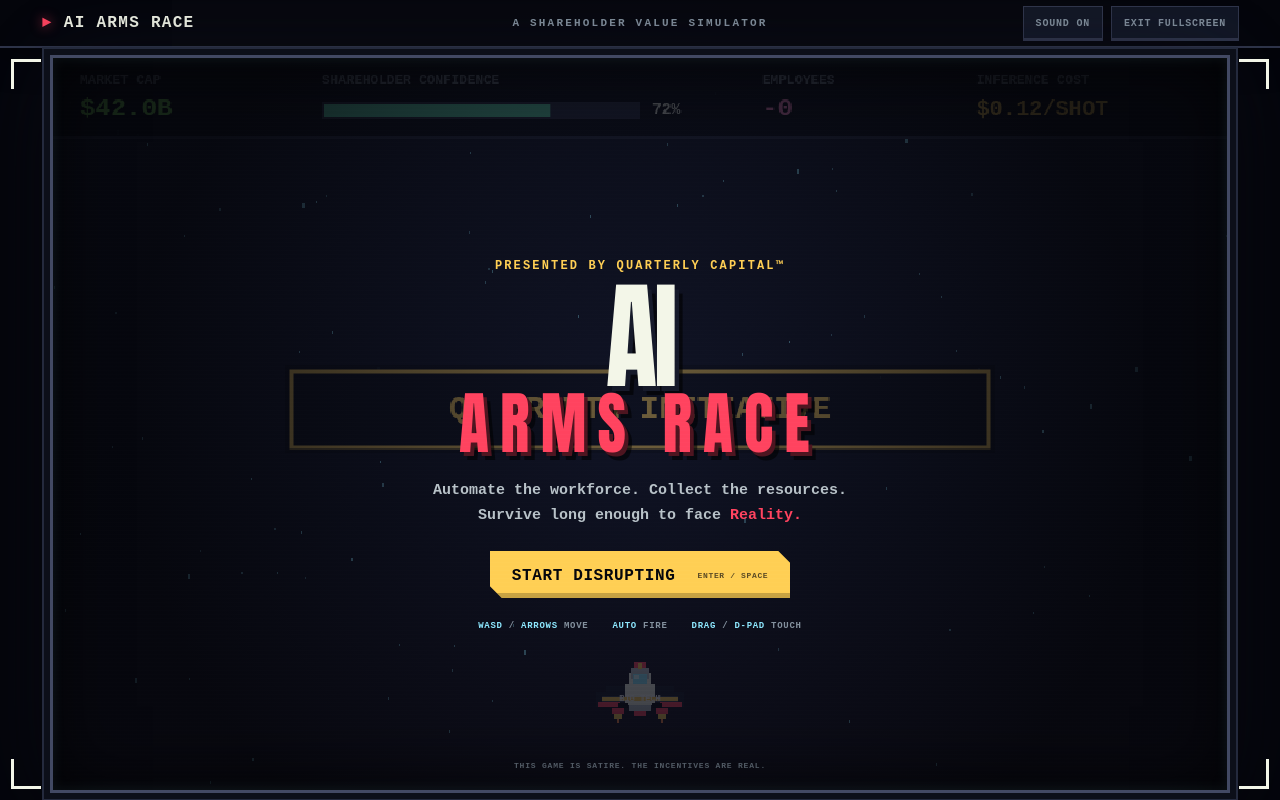
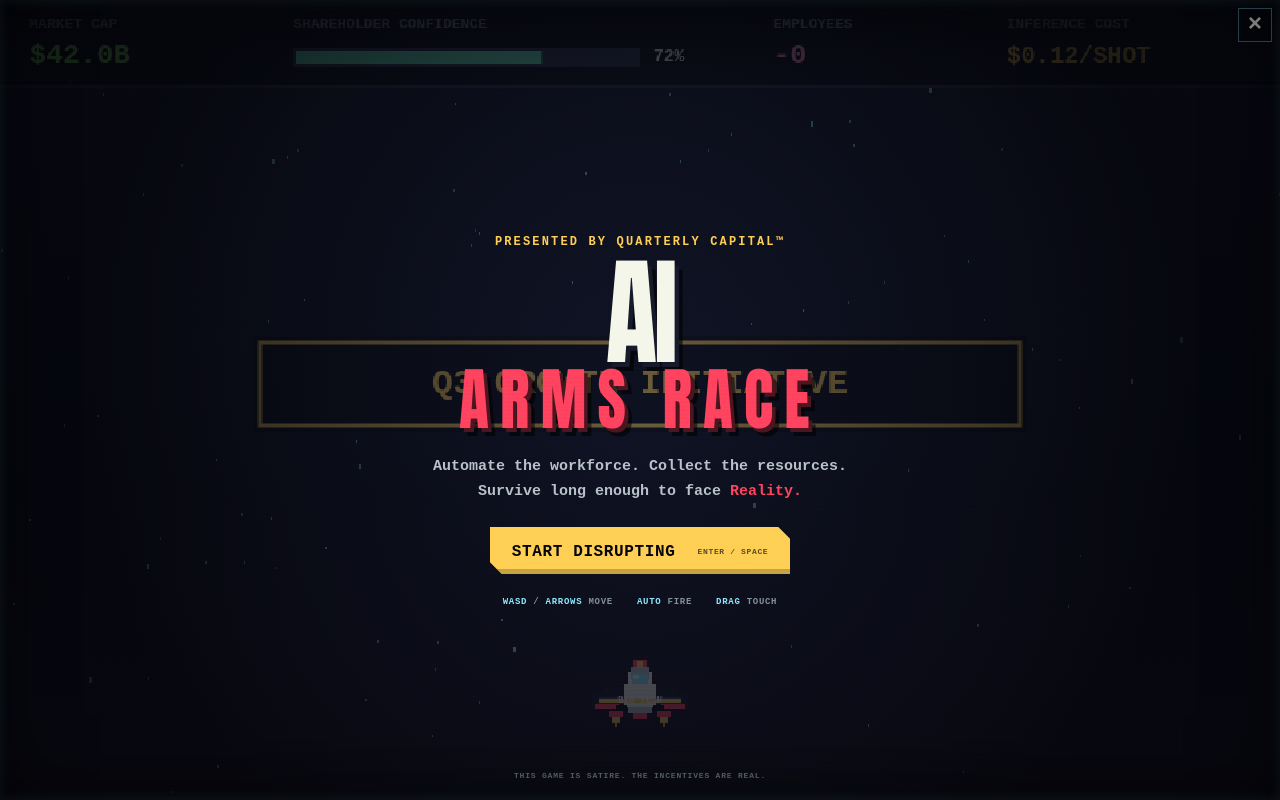
Before and after one commit to rodrigoslino/ai-arms-race, a Next.js app: page / in a window 1280 px wide. Both pictures are taken after a click on the button "FULLSCREEN". Built offline with nearby package versions, Linux system fonts and the light colour scheme.

Commit message:
Make mobile fullscreen edge to edge

```diff
--- a/app/ArmsRaceGame.tsx
+++ b/app/ArmsRaceGame.tsx
@@ -1069,44 +1069,27 @@ export function ArmsRaceGame() {
   }, []);
 
   const toggleExpanded = useCallback(async () => {
-    if (document.fullscreenElement) {
-      await document.exitFullscreen();
+    if (expanded) {
+      if (document.fullscreenElement) await document.exitFullscreen();
       setExpanded(false);
       return;
     }
 
+    setExpanded(true);
     const gamePage = gamePageRef.current;
     if (gamePage?.requestFullscreen) {
       try {
         await gamePage.requestFullscreen();
-        setExpanded(true);
-        return;
       } catch {
         // iOS and embedded browsers may reject native fullscreen.
       }
     }
-
-    setExpanded((current) => !current);
-  }, []);
-
-  const setVirtualKey = useCallback((key: string, active: boolean) => {
-    pointerRef.current.active = false;
-    if (active) keysRef.current.add(key);
-    else keysRef.current.delete(key);
-  }, []);
+  }, [expanded]);
 
   useEffect(() => {
     document.documentElement.classList.toggle("game-expanded", expanded);
     return () => document.documentElement.classList.remove("game-expanded");
   }, [expanded]);
-
-  useEffect(() => {
-    const syncFullscreenState = () => {
-      if (!document.fullscreenElement) setExpanded(false);
-    };
-    document.addEventListener("fullscreenchange", syncFullscreenState);
-    return () => document.removeEventListener("fullscreenchange", syncFullscreenState);
-  }, []);
 
   useEffect(() => {
     const canvas = canvasRef.current;
@@ -1190,6 +1173,17 @@ export function ArmsRaceGame() {
         </div>
       </header>
 
+      {expanded && (
+        <button
+          className="fullscreen-exit"
+          onClick={toggleExpanded}
+          aria-label="Exit fullscreen game"
+          title="Exit fullscreen"
+        >
+          ×
+        </button>
+      )}
+
       <section className="game-shell" aria-label="AI Arms Race game">
         <div className="corner corner-tl" />
         <div className="corner corner-tr" />
@@ -1201,7 +1195,7 @@ export function ArmsRaceGame() {
             width={WIDTH}
             height={HEIGHT}
             className="game-canvas"
-            aria-label="Arcade game area. Move with arrow keys, WASD, touch controls, or by dragging. Firing is automatic."
+            aria-label="Arcade game area. Move with arrow keys, WASD, or by dragging. Firing is automatic."
             onPointerDown={(event) => {
               event.preventDefault();
               pointerRef.current.active = true;
@@ -1222,67 +1216,7 @@ export function ArmsRaceGame() {
           <div className="screen-glow" aria-hidden="true" />
 
           {screen === "playing" && (
-            <>
-              <div className="mobile-controls" aria-label="Touch movement controls">
-                <button
-                  className="touch-key touch-up"
-                  aria-label="Move up"
-                  onPointerDown={(event) => {
-                    event.preventDefault();
-                    event.currentTarget.setPointerCapture(event.pointerId);
-                    setVirtualKey("arrowup", true);
-                  }}
-                  onPointerUp={() => setVirtualKey("arrowup", false)}
-                  onPointerCancel={() => setVirtualKey("arrowup", false)}
-                  onPointerLeave={() => setVirtualKey("arrowup", false)}
-                >
-                  ▲
-                </button>
-                <button
-                  className="touch-key touch-left"
-                  aria-label="Move left"
-                  onPointerDown={(event) => {
-                    event.preventDefault();
-                    event.currentTarget.setPointerCapture(event.pointerId);
-                    setVirtualKey("arrowleft", true);
-                  }}
-                  onPointerUp={() => setVirtualKey("arrowleft", false)}
-                  onPointerCancel={() => setVirtualKey("arrowleft", false)}
-                  onPointerLeave={() => setVirtualKey("arrowleft", false)}
-                >
-                  ◀
-                </button>
-                <button
-                  className="touch-key touch-down"
-                  aria-label="Move down"
-                  onPointerDown={(event) => {
-                    event.preventDefault();
-                    event.currentTarget.setPointerCapture(event.pointerId);
-                    setVirtualKey("arrowdown", true);
-                  }}
-                  onPointerUp={() => setVirtualKey("arrowdown", false)}
-                  onPointerCancel={() => setVirtualKey("arrowdown", false)}
-                  onPointerLeave={() => setVirtualKey("arrowdown", false)}
-                >
-                  ▼
-                </button>
-                <button
-                  className="touch-key touch-right"
-                  aria-label="Move right"
-                  onPointerDown={(event) => {
-                    event.preventDefault();
-                    event.currentTarget.setPointerCapture(event.pointerId);
-                    setVirtualKey("arrowright", true);
-                  }}
-                  onPointerUp={() => setVirtualKey("arrowright", false)}
-                  onPointerCancel={() => setVirtualKey("arrowright", false)}
-                  onPointerLeave={() => setVirtualKey("arrowright", false)}
-                >
-                  ▶
-                </button>
-              </div>
-              <p className="rotate-hint">ROTATE FOR A BIGGER VIEW • DRAG OR USE THE D-PAD</p>
-            </>
+            <p className="rotate-hint">ROTATE FOR A BIGGER VIEW • DRAG TO MOVE</p>
           )}
 
           {screen === "title" && (
@@ -1303,7 +1237,7 @@ export function ArmsRaceGame() {
               <div className="title-controls">
                 <span><kbd>WASD</kbd> / <kbd>ARROWS</kbd> MOVE</span>
                 <span><kbd>AUTO</kbd> FIRE</span>
-                <span><kbd>DRAG</kbd> / <kbd>D-PAD</kbd> TOUCH</span>
+                <span><kbd>DRAG</kbd> TOUCH</span>
               </div>
               <p className="disclaimer">THIS GAME IS SATIRE. THE INCENTIVES ARE REAL.</p>
             </div>
@@ -1362,7 +1296,7 @@ export function ArmsRaceGame() {
           >
             SOURCE ↗
           </a>
-          <span>BUILD 0.2.0</span>
+          <span>BUILD 0.3.0</span>
         </p>
       </footer>
     </main>
--- a/app/globals.css
+++ b/app/globals.css
@@ -145,7 +145,6 @@ button {
   cursor: crosshair;
 }
 
-.mobile-controls,
 .rotate-hint {
   display: none;
 }
@@ -541,60 +540,6 @@ kbd {
   .game-canvas {
     cursor: default;
   }
-
-  .mobile-controls {
-    position: absolute;
-    left: 3%;
-    bottom: 4%;
-    z-index: 7;
-    display: grid;
-    grid-template-areas:
-      ". up ."
-      "left down right";
-    grid-template-columns: repeat(3, clamp(30px, 7.5vw, 48px));
-    grid-template-rows: repeat(2, clamp(30px, 7.5vw, 48px));
-    gap: clamp(2px, 0.8vw, 6px);
-    touch-action: none;
-  }
-
-  .touch-key {
-    border: 1px solid rgba(141, 232, 255, 0.65);
-    border-bottom-width: 3px;
-    background: rgba(8, 13, 24, 0.72);
-    color: var(--blue);
-    font-size: clamp(11px, 2.6vw, 18px);
-    font-weight: 900;
-    line-height: 1;
-    padding: 0;
-    border-radius: 3px;
-    box-shadow: inset 0 0 15px rgba(141, 232, 255, 0.08);
-    backdrop-filter: blur(2px);
-    -webkit-backdrop-filter: blur(2px);
-    touch-action: none;
-  }
-
-  .touch-key:active {
-    transform: translateY(2px);
-    border-bottom-width: 1px;
-    background: rgba(35, 53, 77, 0.9);
-    color: var(--paper);
-  }
-
-  .touch-up {
-    grid-area: up;
-  }
-
-  .touch-left {
-    grid-area: left;
-  }
-
-  .touch-down {
-    grid-area: down;
-  }
-
-  .touch-right {
-    grid-area: right;
-  }
 }
 
 html.game-expanded,
@@ -609,34 +554,65 @@ html.game-expanded body {
   inset: 0;
   z-index: 100;
   min-height: 0;
-  background:
-    radial-gradient(circle at 50% 45%, rgba(47, 55, 91, 0.28), transparent 55%),
-    var(--ink);
+  background: var(--ink);
 }
 
 .expanded .topbar {
-  flex: 0 0 48px;
-  min-height: 48px;
+  display: none;
 }
 
 .expanded .game-shell {
-  width: 100%;
+  width: 100vw;
+  height: 100dvh;
   min-height: 0;
   margin: 0;
-  padding: 7px;
-  flex: 1;
+  padding: 0;
+  flex: none;
   display: flex;
   align-items: center;
   justify-content: center;
 }
 
 .expanded .canvas-wrap {
-  width: min(100%, calc((100dvh - 62px) * 1.6));
-  max-height: calc(100dvh - 62px);
+  width: 100vw;
+  height: 100dvh;
+  max-height: none;
+  aspect-ratio: auto;
+  border: 0;
+  box-shadow: none;
+}
+
+.expanded .corner {
+  display: none;
 }
 
 .expanded .game-footer {
   display: none;
+}
+
+.fullscreen-exit {
+  position: fixed;
+  top: max(8px, env(safe-area-inset-top));
+  right: max(8px, env(safe-area-inset-right));
+  z-index: 12;
+  width: 34px;
+  height: 34px;
+  border: 1px solid rgba(141, 232, 255, 0.36);
+  background: rgba(5, 6, 12, 0.56);
+  color: rgba(243, 246, 232, 0.72);
+  font: 700 24px/1 "Courier New", monospace;
+  cursor: pointer;
+  opacity: 0.7;
+  backdrop-filter: blur(3px);
+  -webkit-backdrop-filter: blur(3px);
+}
+
+.fullscreen-exit:hover,
+.fullscreen-exit:focus-visible {
+  color: var(--paper);
+  border-color: var(--blue);
+  opacity: 1;
+  outline: none;
 }
 
 @media (max-width: 520px) {
--- a/package.json
+++ b/package.json
@@ -1,6 +1,6 @@
 {
   "name": "ai-arms-race",
-  "version": "0.2.0",
+  "version": "0.3.0",
   "private": true,
   "engines": {
     "node": ">=22.13.0"
```
Also changed, not shown: 2 other files (tests, documents, lock files or other folders).
